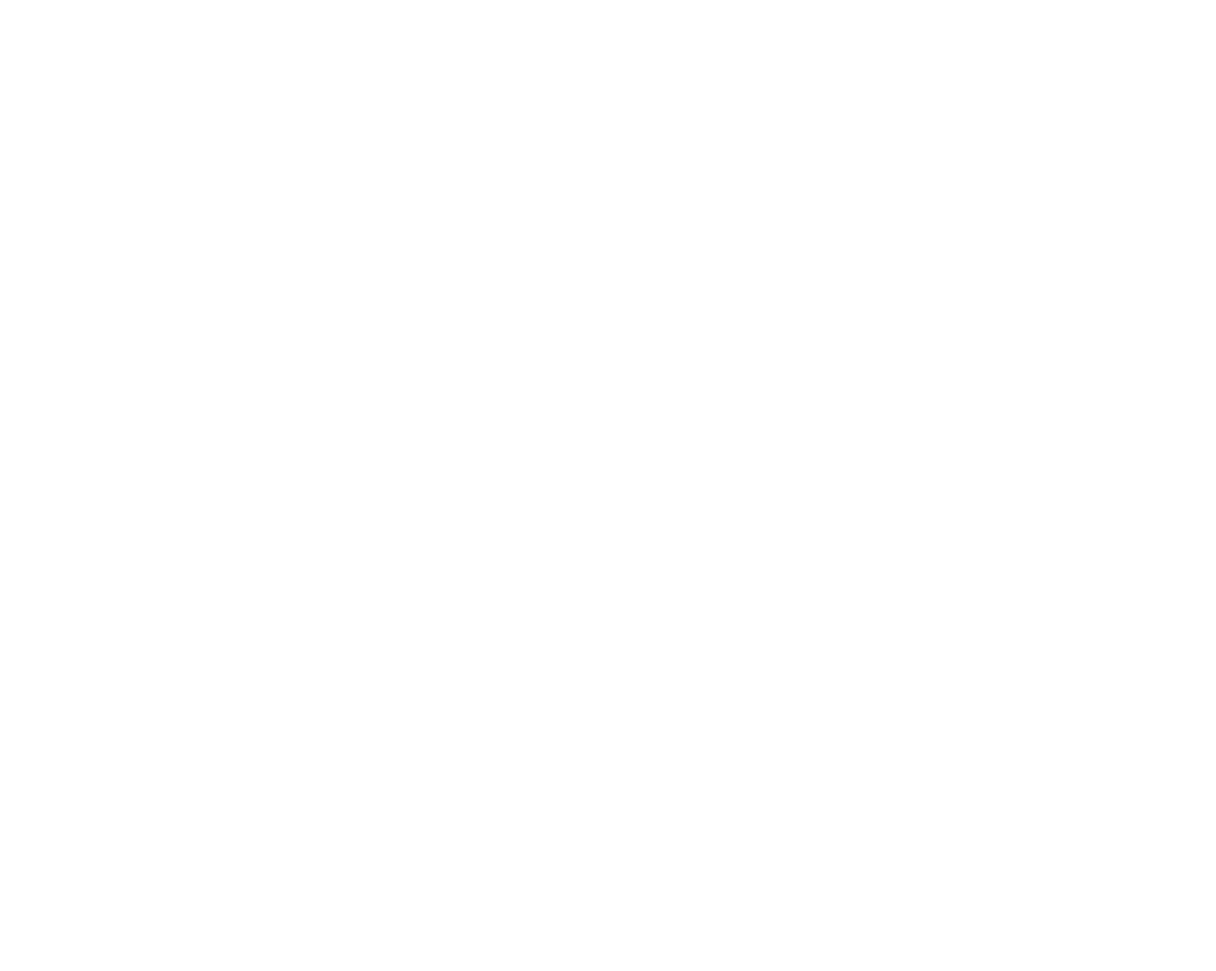
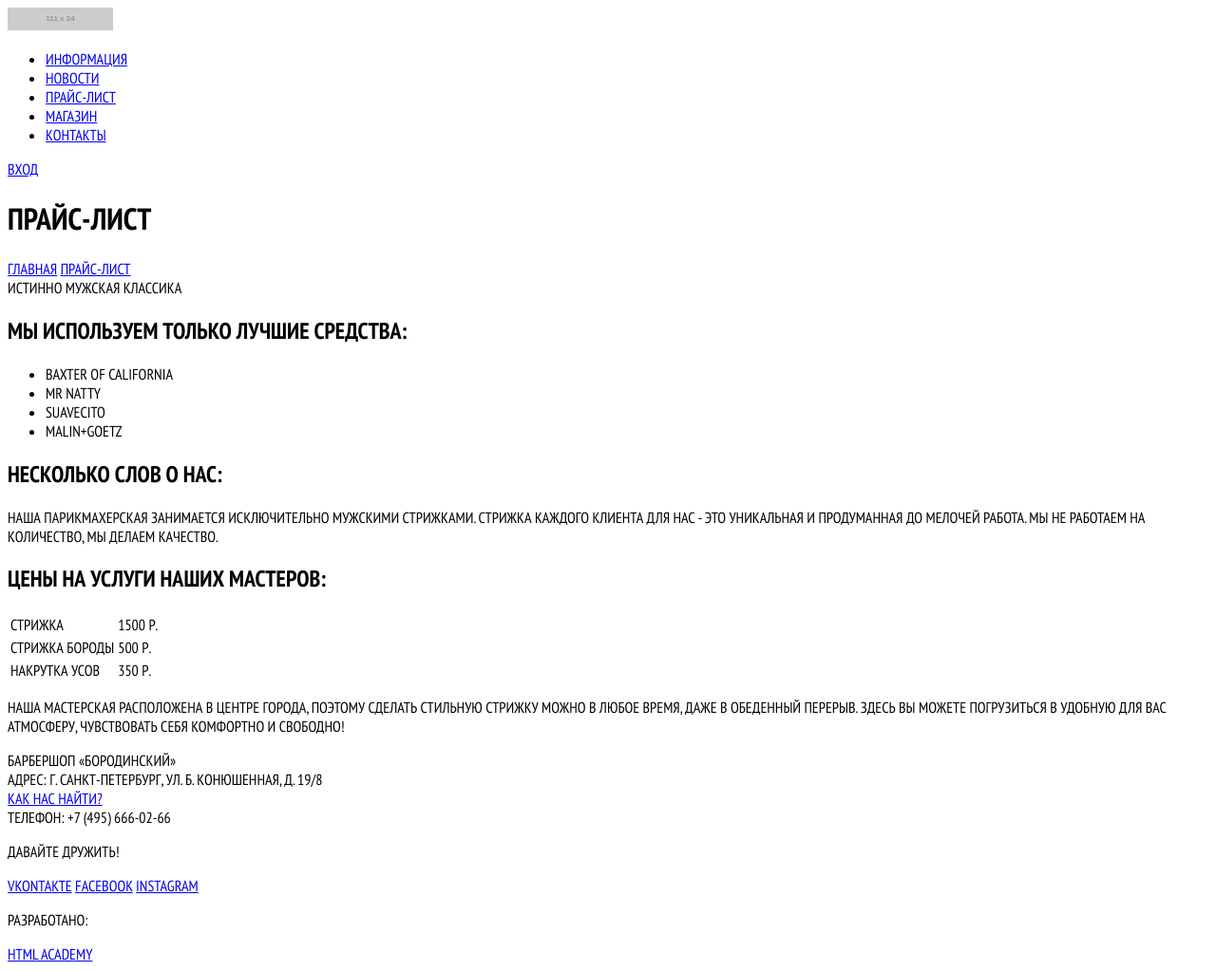
Before and after one commit to BalanarUnity1337/230508-barbershop, a plain HTML site: page price-list.html in a window 1280 px wide. Shown: the whole page at 95% size. Before the commit the page ends 800 px from the top, so only its background shows below. Drawn offline with Linux system fonts and the light colour scheme; placeholder pictures from the web are drawn by us.

Commit message:
Последняя страница и небольшие поправки

```diff
--- a/price-list.html
+++ b/price-list.html
@@ -3,8 +3,99 @@
   <head>
     <meta charset="utf-8">
     <title>Барбершоп «Бородинский» - Прайс-лист</title>
+    <link href="https://fonts.googleapis.com/css?family=PT+Sans+Narrow:400,700" rel="stylesheet" type="text/css">
+    <link href="css/style.css" rel="stylesheet" type="text/css">
   </head>
   <body>
-
+    <header class="main-header">
+      <div class="container">
+        <a class="main-logo" href="index.html" title="Барбершоп «Бородинский»">
+           <img src="http://placehold.it/111x24" alt="Barbershop" width="111" height="24">
+        </a>
+        <nav class="main-navigation">
+          <ul>
+            <li>
+              <a href="#">Информация</a>
+            </li>
+            <li>
+              <a href="#">Новости</a>
+            </li>
+            <li>
+              <a href="#">Прайс-лист</a>
+            </li>
+            <li>
+              <a href="#">Магазин</a>
+            </li>
+            <li>
+              <a href="#">Контакты</a>
+            </li>
+          </ul>
+        </nav>
+        <div class="user-block">
+          <a class="login" href="#">Вход</a>
+        </div>
+      </div>
+    </header>
+    <main class="container">
+      <h1 class="page-title">Прайс-лист</h1>
+      <div class="breadcrumbs">
+        <a href="#">Главная</a>
+        <a class="current" href="#">Прайс-лист</a>
+      </div>
+      <div class="price-content">
+        <div class="price-content-title">
+          Истинно мужская классика
+        </div>
+        <div class="price-content-left">
+          <h2 class="advantages">Мы используем только лучшие средства:</h2>
+          <ul class="advantages-list">
+            <li>Baxter of California</li>
+            <li>Mr Natty</li>
+            <li>Suavecito</li>
+            <li>Malin+Goetz</li>
+          </ul>
+          <h2 class="about-us">Несколько слов о нас:</h2>
+          <p>Наша парикмахерская занимается исключительно мужскими стрижками. Стрижка каждого клиента для нас - это уникальная и продуманная до мелочей работа. Мы не работаем на количество, мы делаем качество.</p>
+        </div>
+        <div class="price-content-right">
+          <h2 class="price-list">Цены на услуги наших мастеров:</h2>
+          <table class="price-list-table">
+            <tr>
+              <td>Стрижка</td>
+              <td>1500 р.</td>
+            </tr>
+            <tr>
+              <td>Стрижка бороды</td>
+              <td>500 р.</td>
+            </tr>
+            <tr>
+              <td>Накрутка усов</td>
+              <td>350 р.</td>
+            </tr>
+          </table>
+          <p>Наша мастерская расположена в центре города, поэтому сделать стильную стрижку можно в любое время, даже в обеденный перерыв. Здесь вы можете погрузиться в удобную для вас атмосферу, чувствовать себя комфортно и свободно!</p>
+        </div>
+      </div>
+    </main>
+    <footer class="main-footer">
+      <div class="container">
+        <div class="footer-contacts">
+          Барбершоп «Бородинский»<br>
+          Адрес: г. Санкт-Петербург, ул. Б. Конюшенная, д. 19/8<br>
+          <a href="#">Как нас найти?</a><br>
+          Телефон: +7 (495) 666-02-66
+        </div>
+        <div class="footer-social">
+          <p>Давайте дружить!</p>
+          <a class="social-button social-button-vk" href="#">Vkontakte</a>
+          <a class="social-button social-button-fb" href="#">Facebook</a>
+          <a class="social-button social-button-inst" href="#">Instagram</a>
+        </div>
+        <div class="footer-copyright">
+          <p>Разработано:</p>
+          <a class="button" href="https://htmlacademy.ru">HTML Academy</a>
+        </div>
+      </div>
+    </footer>
   </body>
 </html>
```
Also changed, not shown: catalog-item.html (+2 -2 lines), catalog.html (+1 -1 lines).
